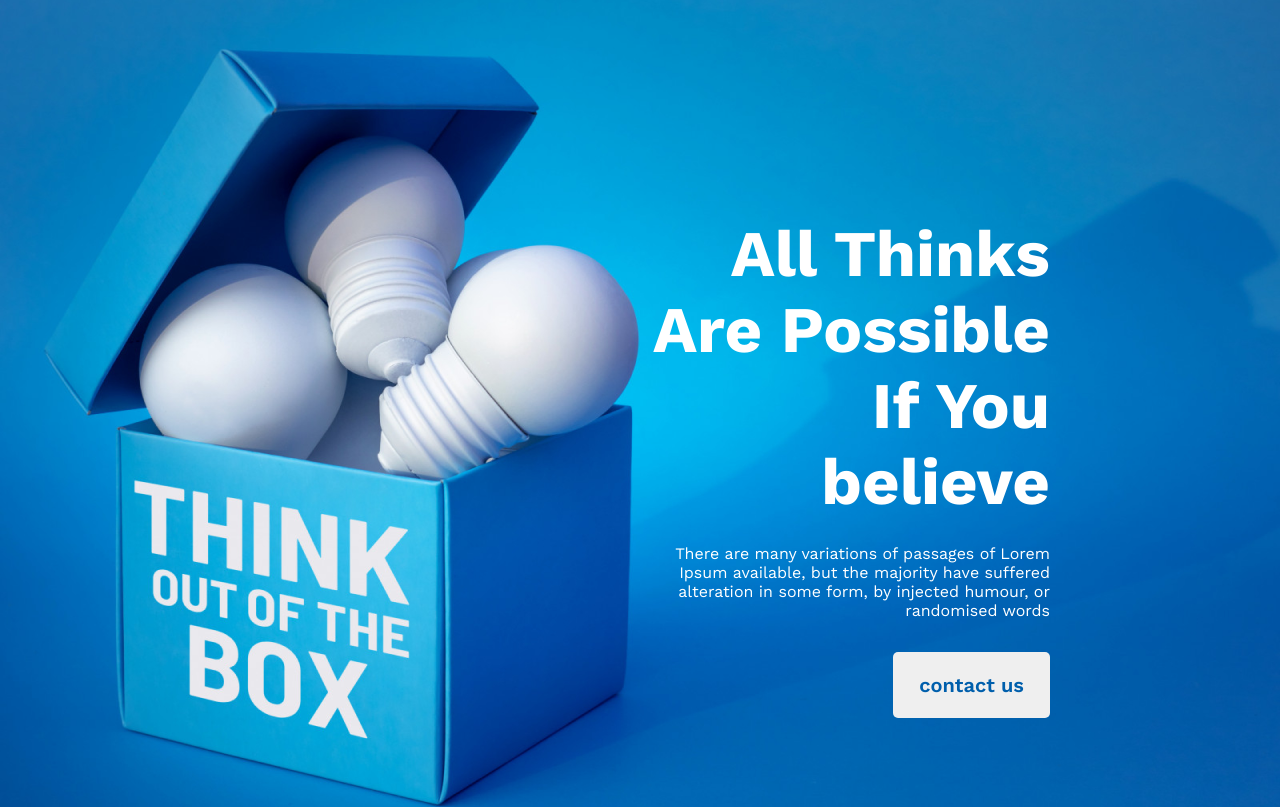
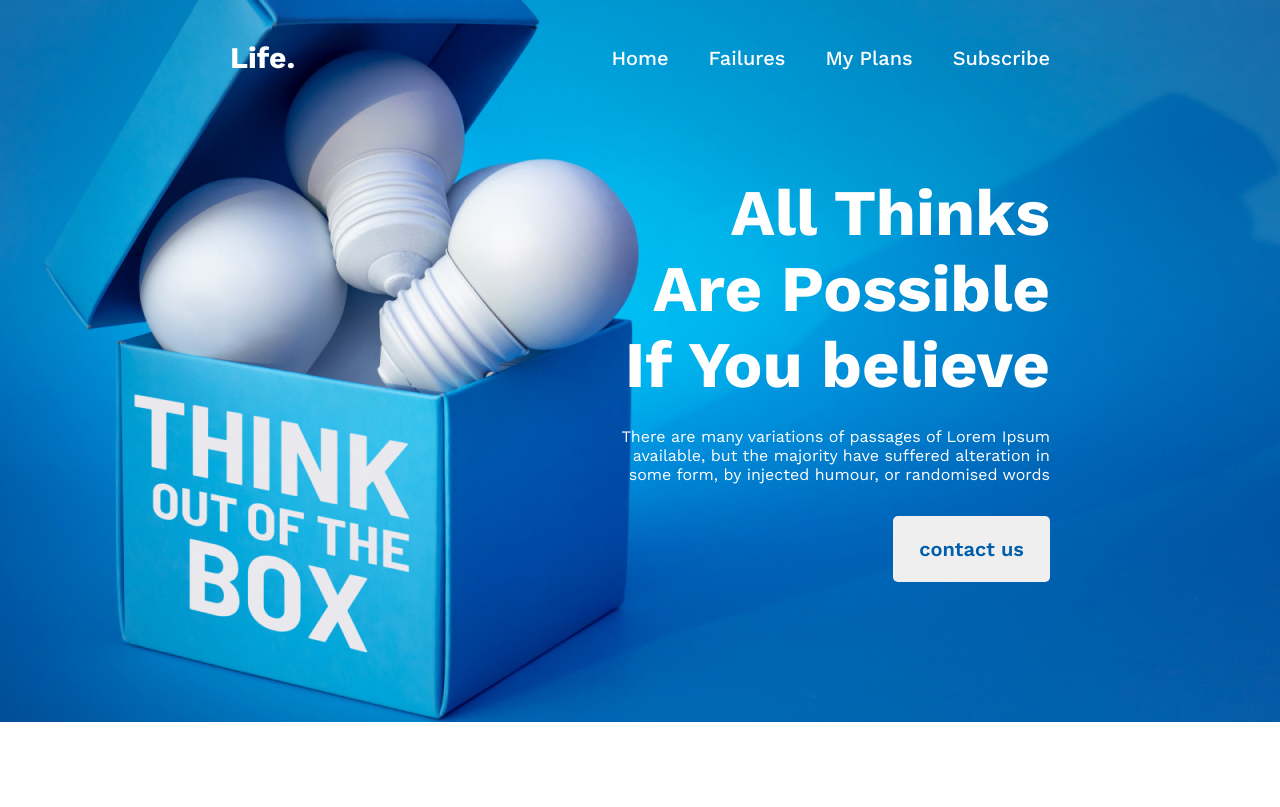
Before and after one commit to pitamchandra/ph-assignment-one, a plain HTML site: page index.html in a window 1280 px wide. Shown: the top 807 px of the page. Drawn offline with nearby package versions, Linux system fonts and the light colour scheme.

Commit message:
add special section navbar

```diff
--- a/index.html
+++ b/index.html
@@ -6,6 +6,7 @@
     <meta http-equiv="X-UA-Compatible" content="IE=edge">
     <meta name="viewport" content="width=device-width, initial-scale=1.0">
     <title>New Year New Me</title>
+    <!-- google fonts -->
     <link rel="preconnect" href="https://fonts.googleapis.com">
     <link rel="preconnect" href="https://fonts.gstatic.com" crossorigin>
     <link href="https://fonts.googleapis.com/css2?family=Work+Sans:wght@400;500;600;700;800&display=swap"
@@ -16,6 +17,15 @@
 
 <body>
     <header>
+        <nav>
+            <h3>Life.</h3>
+            <ul>
+                <li><a href="index.html">Home</a></li>
+                <li><a href="#">Failures</a></li>
+                <li><a href="#">My Plans</a></li>
+                <li><a href="#">Subscribe</a></li>
+            </ul>
+        </nav>
         <div class="header_content">
             <h1 class="header_title">All Thinks Are Possible If You believe</h1>
             <p class="header_description">There are many variations of passages of Lorem Ipsum available, but the
--- a/styles/style.css
+++ b/styles/style.css
@@ -17,13 +17,38 @@
 header {
     background-image: url(../images/banner/banner3.png);
     background-repeat: no-repeat;
-    background-position: center top;
-    padding: 216px 230px 166px 653px;
+    background-position: center bottom;
+    padding: 40px 230px;
+}
+nav{
+    display: flex;
+    justify-content: space-between;
+    align-items: center;
+}
+nav h3{
+    font-size: 30px;
+    color: #fff;
+}
+nav ul{
+    list-style: none;
+    display: flex;
+}
+nav ul li{
+    margin-left: 40px;
+}
+nav ul li a{
+    font-size: 20px;
+    font-weight: 500;
+    color: #fff;
+    text-decoration: none;
+
 }
 
 .header_content {
     text-align: right;
     color: #FFFFFF;
+    padding-left: 379px;
+    margin: 100px 0;
 }
 
 .header_title {
@@ -38,6 +63,7 @@ header {
 }
 
 /* header style end */
+
 /* main style start */
 main {
     margin: 0 230px;
@@ -50,6 +76,7 @@ main {
 }
 
 /* main style end */
+
 /* failures section style start */
 .failures_container {
     margin: 130px 0;
@@ -84,6 +111,7 @@ main {
 }
 
 /* failures section style end */
+
 /* plan section style start */
 .plan {
     margin: 130px 0;
@@ -112,6 +140,8 @@ main {
 }
 
 /* plan section style end */
+
+/* mindset style start */
 .mindset {
     background-image: url(../images/watch.png);
     background-repeat: no-repeat;
@@ -139,6 +169,8 @@ main {
     color: #fff;
     margin-bottom: 24px;
 }
+/* mindset style end */
+/* footer style start */
 
 footer {
     background: #151414;
@@ -188,3 +220,4 @@ form .btn_primary{
     color: #fff;
     background: #005FAC;
 }
+/* footer style end */
```
